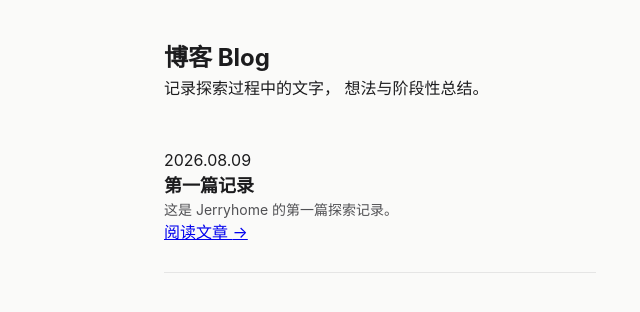
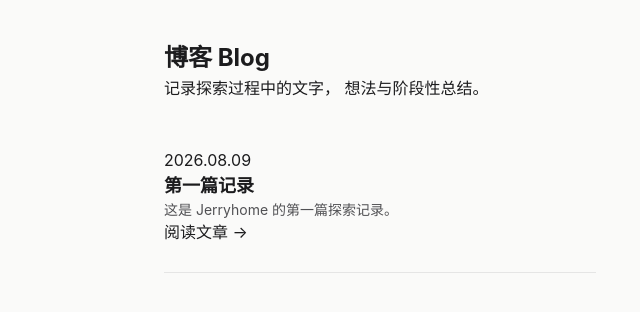
Before and after one commit to Jerry-Future666/Jerryhome, a Jekyll site: the page built from blog/index.md, in a window 1280 px wide. Shown: the top 312 px of the page, without its empty margins (260-900 px from the left). Built offline with Jekyll 4.4.1, drawn with Linux system fonts in a browser that asks for light colours.

Commit message:
Add styles for blog page links

```diff
--- a/assets/css/style.css
+++ b/assets/css/style.css
@@ -1055,3 +1055,19 @@ body {
 
 
 }
+/* Blog 链接修复 */
+
+.blog-page a {
+
+    color: var(--text);
+
+    text-decoration: none;
+
+}
+
+
+.blog-page a:visited {
+
+    color: var(--text);
+
+}
```
